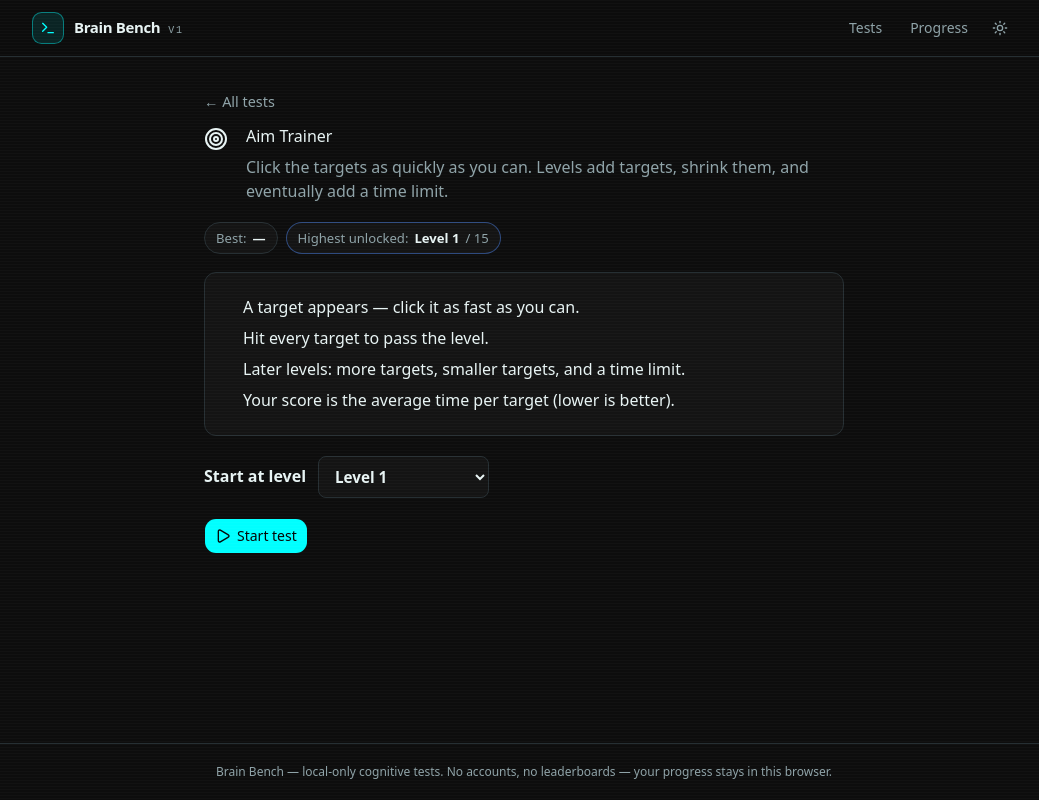
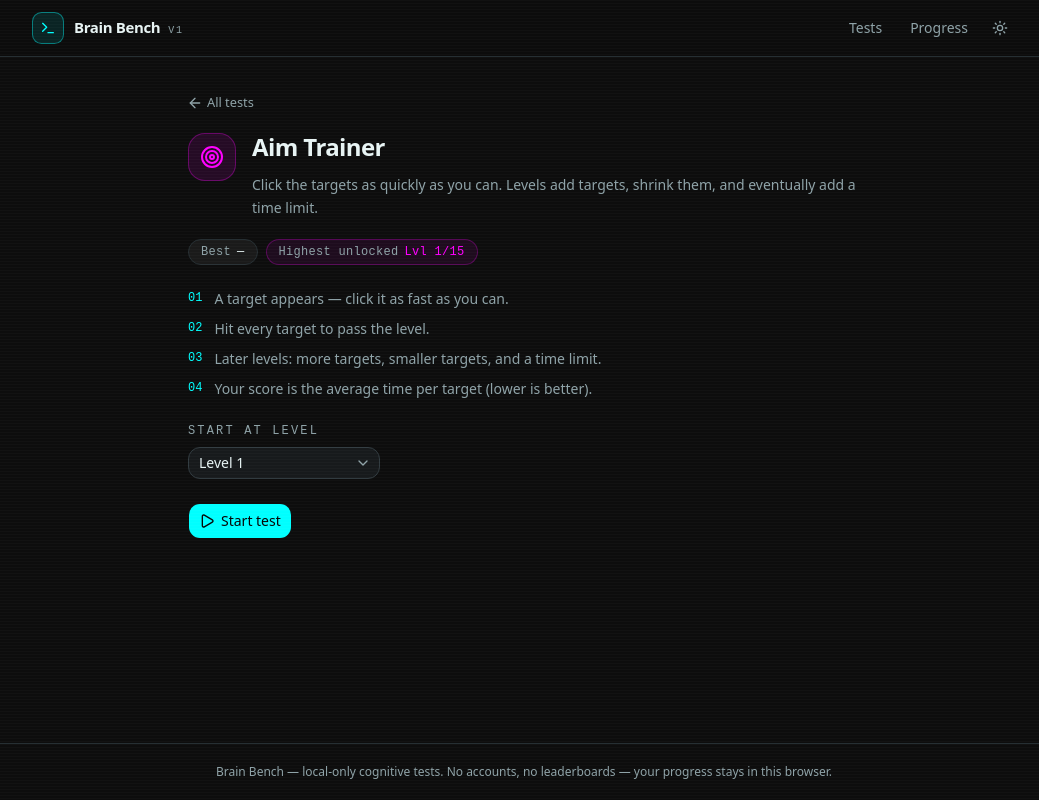
Before and after one commit to RidaDarrai/Brain-Bench, a React (Vite) app: page /test/aim-trainer in a window 1280 px wide. Shown: the whole page, without its empty margins (116-1155 px from the left). Built offline with nearby package versions, Linux system fonts and the light colour scheme.

Commit message:
feat(ui): intro + progress restyle — shadcn Select/Table/Alert/AlertDialog (reset confirm), neon level bars, 404; legacy CSS now game-only

```diff
--- a/src/components/ui/alert-dialog.tsx
+++ b/src/components/ui/alert-dialog.tsx
@@ -28,12 +28,15 @@ function AlertDialogPortal({
   )
 }
 
-function AlertDialogOverlay({
-  className,
-  ...props
-}: React.ComponentProps<typeof AlertDialogPrimitive.Overlay>) {
+// React 18 compat: Radix's Presence clones the overlay with a ref; the
+// generated (React 19-style) function component can't receive it.
+const AlertDialogOverlay = React.forwardRef<
+  React.ElementRef<typeof AlertDialogPrimitive.Overlay>,
+  React.ComponentProps<typeof AlertDialogPrimitive.Overlay>
+>(function AlertDialogOverlay({ className, ...props }, ref) {
   return (
     <AlertDialogPrimitive.Overlay
+      ref={ref}
       data-slot="alert-dialog-overlay"
       className={cn(
         "fixed inset-0 z-50 bg-black/10 duration-100 supports-backdrop-filter:backdrop-blur-xs data-open:animate-in data-open:fade-in-0 data-closed:animate-out data-closed:fade-out-0",
@@ -42,7 +45,7 @@ function AlertDialogOverlay({
       {...props}
     />
   )
-}
+})
 
 function AlertDialogContent({
   className,
--- a/src/pages/NotFoundPage.tsx
+++ b/src/pages/NotFoundPage.tsx
@@ -1,13 +1,15 @@
 import { Link } from 'react-router-dom';
+import { Button } from '@/components/ui/button';
 
 export default function NotFoundPage() {
   return (
-    <div className="centered-page">
-      <h1>404</h1>
-      <p>That page doesn’t exist.</p>
-      <Link className="btn btn-primary" to="/">
-        Back to tests
-      </Link>
+    <div className="py-24 text-center">
+      <p className="font-mono text-xs tracking-[0.3em] text-muted-foreground uppercase">Signal lost</p>
+      <h1 className="mt-2 mb-0 text-5xl font-bold tracking-tight">404</h1>
+      <p className="mt-2 text-sm text-muted-foreground">That page doesn’t exist.</p>
+      <Button asChild className="mt-6">
+        <Link to="/">Back to tests</Link>
+      </Button>
     </div>
   );
 }
--- a/src/pages/TestPage.tsx
+++ b/src/pages/TestPage.tsx
@@ -2,6 +2,13 @@ import { useCallback, useEffect, useMemo, useState } from 'react';
 import { Link, useParams } from 'react-router-dom';
 import { ArrowLeft, ArrowRight, LockOpen, Play, RotateCcw, Sparkles } from 'lucide-react';
 import { Button } from '@/components/ui/button';
+import {
+  Select,
+  SelectContent,
+  SelectItem,
+  SelectTrigger,
+  SelectValue,
+} from '@/components/ui/select';
 import { formatScore, isTestId, TESTS } from '../core/tests';
 import { testAccentStyle } from '../lib/test-theme';
 import AimTrainerGame from '../games/AimTrainerGame';
@@ -106,56 +113,78 @@ export default function TestPage() {
       : [];
 
     return (
-      <div className="test-intro">
-        <Link to="/" className="back-link">
-          ← All tests
-        </Link>
-        <div className="test-intro-head">
-          <span className="test-intro-icon" aria-hidden="true">
-            <TestIcon id={meta.id} />
+      <div className="mx-auto max-w-2xl" style={testAccentStyle(meta.id)}>
+        <Button asChild variant="ghost" size="sm" className="-ml-3 mb-4 text-muted-foreground">
+          <Link to="/">
+            <ArrowLeft className="size-4" /> All tests
+          </Link>
+        </Button>
+        <div className="flex items-start gap-4">
+          <span className="flex size-12 shrink-0 items-center justify-center rounded-xl border border-[var(--test-accent)]/30 bg-[var(--test-accent)]/10 text-[var(--test-accent)]">
+            <TestIcon id={meta.id} className="size-6" />
           </span>
           <div>
-            <h1>{meta.name}</h1>
-            <p className="lead">{meta.description}</p>
+            <h1 className="text-2xl font-bold tracking-tight">{meta.name}</h1>
+            <p className="mt-1 text-sm leading-relaxed text-muted-foreground">{meta.description}</p>
           </div>
         </div>
 
-        <div className="test-intro-stats">
-          <span className="pill">
-            Best: <strong>{formatScore(meta, saved?.bestScore ?? null)}</strong>
+        <div className="mt-5 flex flex-wrap gap-2">
+          <span className="inline-flex items-center gap-1.5 rounded-full border border-border bg-muted px-3 py-1 font-mono text-xs tracking-wide text-muted-foreground">
+            Best{' '}
+            <b className="font-medium text-foreground">
+              {formatScore(meta, saved?.bestScore ?? null)}
+            </b>
           </span>
           {meta.hasLevels && (
-            <span className="pill pill-levels">
-              Highest unlocked: <strong>Level {unlocked}</strong> / {meta.maxLevel}
+            <span className="inline-flex items-center gap-1.5 rounded-full border border-[var(--test-accent)]/25 bg-[var(--test-accent)]/[0.07] px-3 py-1 font-mono text-xs tracking-wide text-muted-foreground">
+              Highest unlocked{' '}
+              <b className="font-medium text-[var(--test-accent)]">
+                Lvl {unlocked}/{meta.maxLevel}
+              </b>
             </span>
           )}
         </div>
 
-        <ol className="instructions">
+        <ol className="mt-6 list-none space-y-2.5 p-0">
           {meta.instructions.map((line, i) => (
-            <li key={i}>{line}</li>
+            <li key={i} className="flex gap-3 text-sm text-muted-foreground">
+              <span className="mt-px font-mono text-xs text-[var(--brand)]">
+                {String(i + 1).padStart(2, '0')}
+              </span>
+              {line}
+            </li>
           ))}
         </ol>
 
         {meta.hasLevels && (
-          <div className="level-picker">
-            <label htmlFor="level-select">Start at level</label>
-            <select
-              id="level-select"
-              value={Math.min(Math.max(startLevel, meta.defaultStartLevel), unlocked)}
-              onChange={(e) => setStartLevel(Number(e.target.value))}
+          <div className="mt-6">
+            <label
+              htmlFor="level-select"
+              className="mb-2 block font-mono text-xs tracking-[0.18em] text-muted-foreground uppercase"
             >
-              {levelOptions.map((lvl) => (
-                <option key={lvl} value={lvl} disabled={lvl > unlocked}>
-                  Level {lvl}
-                  {lvl > unlocked ? ' (locked)' : ''}
-                </option>
-              ))}
-            </select>
+              Start at level
+            </label>
+            <Select
+              value={String(Math.min(Math.max(startLevel, meta.defaultStartLevel), unlocked))}
+              onValueChange={(v) => setStartLevel(Number(v))}
+            >
+              <SelectTrigger id="level-select" className="w-48">
+                <SelectValue />
+              </SelectTrigger>
+              <SelectContent>
+                {levelOptions.map((lvl) => (
+                  <SelectItem key={lvl} value={String(lvl)} disabled={lvl > unlocked}>
+                    Level {lvl}
+                    {lvl > unlocked ? ' (locked)' : ''}
+                  </SelectItem>
+                ))}
+              </SelectContent>
+            </Select>
           </div>
         )}
 
-        <Button size="lg" onClick={() => begin(startLevel)}>
+        <Button size="lg" className="mt-6" onClick={() => begin(startLevel)}>
           <Play className="size-4" /> Start test
         </Button>
       </div>
--- a/src/styles.css
+++ b/src/styles.css
@@ -54,185 +54,6 @@ h3 {
 
 .muted {
   color: var(--text-muted);
-}
-
-.centered-page {
-  text-align: center;
-  padding: 80px 20px;
-}
-
-/* ---------- Buttons / pills / badges ---------- */
-.btn {
-  display: inline-flex;
-  align-items: center;
-  justify-content: center;
-  gap: 8px;
-  padding: 10px 18px;
-  border-radius: 10px;
-  border: 1px solid var(--edge);
-  background: var(--bg-raised);
-  color: var(--text);
-  font-size: 0.95rem;
-  font-weight: 600;
-  cursor: pointer;
-  transition:
-    background 0.15s,
-    border-color 0.15s,
-    transform 0.05s;
-  user-select: none;
-}
-
-.btn:hover {
-  background: var(--bg-hover);
-  text-decoration: none;
-}
-
-.btn:active {
-  transform: translateY(1px);
-}
-
-.btn:disabled {
-  opacity: 0.45;
-  cursor: not-allowed;
-}
-
-.btn-primary {
-  background: var(--brand);
-  border-color: var(--brand-strong);
-  color: var(--primary-foreground);
-}
-
-.btn-primary:hover {
-  background: var(--brand-strong);
-}
-
-.btn-danger {
-  background: transparent;
-  border-color: rgba(248, 81, 73, 0.5);
-  color: var(--red-bright);
-}
-
-.btn-danger:hover {
-  background: rgba(248, 81, 73, 0.12);
-}
-
-.btn-sm {
-  padding: 5px 12px;
-  font-size: 0.85rem;
-}
-
-.pill {
-  display: inline-flex;
-  align-items: center;
-  gap: 6px;
-  padding: 5px 11px;
-  border: 1px solid var(--edge);
-  border-radius: 999px;
-  font-size: 0.82rem;
-  color: var(--text-muted);
-  background: var(--bg-raised);
-  white-space: nowrap;
-}
-
-.pill strong {
-  color: var(--text);
-}
-
-.pill-levels {
-  border-color: rgba(79, 140, 255, 0.45);
-}
-
-.banner {
-  padding: 11px 16px;
-  border-radius: 10px;
-  margin: 14px 0;
-  font-size: 0.93rem;
-  border: 1px solid;
-}
-
-.banner-ok {
-  background: rgba(63, 185, 80, 0.1);
-  border-color: rgba(63, 185, 80, 0.5);
-  color: var(--green-bright);
-}
-
-.banner-error {
-  background: rgba(248, 81, 73, 0.1);
-  border-color: rgba(248, 81, 73, 0.5);
-  color: var(--red-bright);
-}
-
-.back-link {
-  color: var(--text-muted);
-  font-size: 0.9rem;
-  display: inline-block;
-  margin-bottom: 14px;
-}
-
-.back-link:hover {
-  color: var(--text);
-}
-
-/* ---------- Test intro ---------- */
-.test-intro {
-  max-width: 640px;
-  margin: 0 auto;
-}
-
-.test-intro-head {
-  display: flex;
-  gap: 18px;
-  align-items: flex-start;
-  margin-bottom: 6px;
-}
-
-.test-intro-icon {
-  font-size: 2.6rem;
-  line-height: 1;
-}
-
-.test-intro-head .lead,
-.lead {
-  color: var(--text-muted);
-  font-size: 1rem;
-  margin: 0;
-}
-
-.test-intro-stats {
-  display: flex;
-  flex-wrap: wrap;
-  gap: 8px;
-  margin: 18px 0;
-}
-
-.instructions {
-  background: var(--bg-raised);
-  border: 1px solid var(--edge);
-  border-radius: var(--radius);
-  padding: 16px 16px 16px 38px;
-  margin: 0 0 20px;
-  color: var(--text);
-}
-
-.instructions li {
-  margin: 6px 0;
-}
-
-.level-picker {
-  display: flex;
-  align-items: center;
-  gap: 12px;
-  margin-bottom: 20px;
-  font-weight: 600;
-}
-
-.level-picker select {
-  background: var(--bg-raised);
-  color: var(--text);
-  border: 1px solid var(--edge);
-  border-radius: 8px;
-  padding: 9px 12px;
-  font-size: 0.95rem;
 }
 
 /* ---------- Playing ---------- */
@@ -627,73 +448,8 @@ h3 {
   color: var(--red-bright);
 }
 
-/* ---------- Progress page ---------- */
-.progress-page h1 {
-  margin-bottom: 6px;
-}
-
-.progress-actions {
-  display: flex;
-  flex-wrap: wrap;
-  gap: 10px;
-  margin: 18px 0 26px;
-}
-
-.progress-table-wrap {
-  overflow-x: auto;
-  border: 1px solid var(--edge);
-  border-radius: var(--radius);
-}
-
-.progress-table {
-  width: 100%;
-  border-collapse: collapse;
-  background: var(--bg-raised);
-}
-
-.progress-table th,
-.progress-table td {
-  padding: 13px 16px;
-  text-align: left;
-  border-bottom: 1px solid var(--edge);
-  font-size: 0.93rem;
-}
-
-.progress-table th {
-  color: var(--text-muted);
-  font-weight: 600;
-  font-size: 0.82rem;
-  text-transform: uppercase;
-  letter-spacing: 0.05em;
-}
-
-.progress-table tr:last-child td {
-  border-bottom: none;
-}
-
-.level-bar {
-  display: inline-block;
-  width: 90px;
-  height: 7px;
-  background: var(--edge);
-  border-radius: 999px;
-  overflow: hidden;
-  vertical-align: middle;
-  margin-right: 8px;
-}
-
-.level-bar-fill {
-  display: block;
-  height: 100%;
-  background: var(--brand);
-}
-
 /* ---------- Responsive ---------- */
 @media (max-width: 640px) {
-  .site-main {
-    padding: 20px 12px 44px;
-  }
-
   .game {
     padding: 14px;
     min-height: 380px;
@@ -707,13 +463,4 @@ h3 {
     width: 72px;
     height: 72px;
   }
-
-  .results-card {
-    padding: 26px 20px;
-  }
-
-  .test-intro-head {
-    flex-direction: column;
-    gap: 8px;
-  }
 }
```
Also changed, not shown: src/pages/ProgressPage.tsx (+117 -52 lines).
